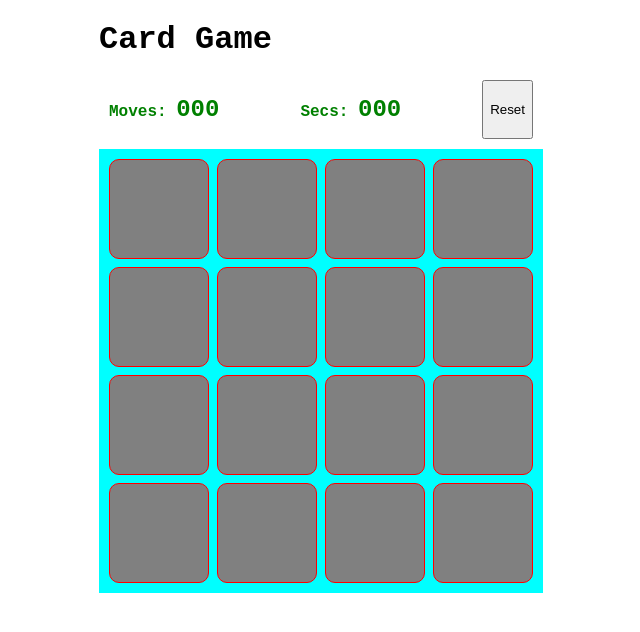
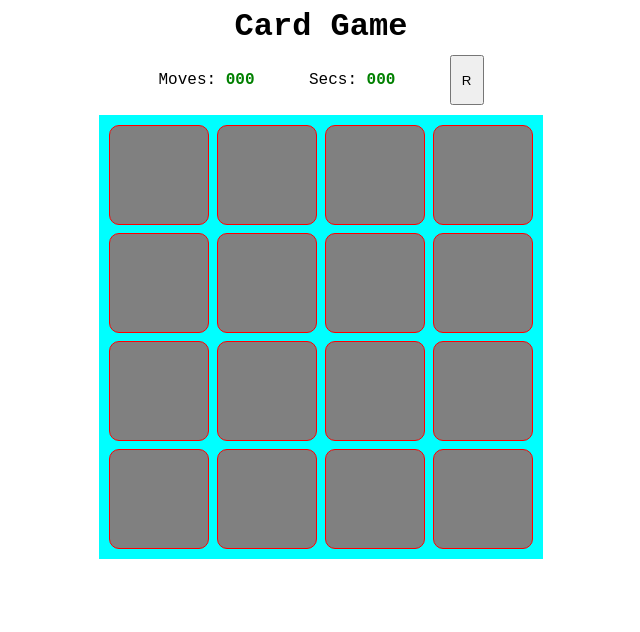
Before and after one commit to MagicMart/card-game-angular, an Angular app: page / in a window 1280 px wide. Shown: the top 632 px of the page, without its empty margins (319-959 px from the left). Built offline with nearby package versions, Linux system fonts and the light colour scheme.

Commit message:
update css

```diff
--- a/src/app/app.component.css
+++ b/src/app/app.component.css
@@ -2,3 +2,8 @@
   margin: 0 auto;
   width: fit-content;
 }
+
+h1 {
+  margin: 0 0 10px;
+  text-align: center;
+}
--- a/src/app/card-container/card-container.component.css
+++ b/src/app/card-container/card-container.component.css
@@ -9,14 +9,19 @@
 
 .score-panel {
   display: flex;
-  justify-content: space-between;
+  justify-content: space-evenly;
+  gap: 5px;
   margin: 10px;
 }
 
-p {
+.score-panel span {
   color: green;
   font-weight: bolder;
   font-size: 1.6rem;
+}
+
+button {
+  padding: 10px;
 }
 
 .number {
--- a/src/app/card-container/card-container.component.html
+++ b/src/app/card-container/card-container.component.html
@@ -5,7 +5,7 @@
   <p>
     Secs: <span class="number">{{ getTickWithPadding() }}</span>
   </p>
-  <button (click)="reset()">Reset</button>
+  <button (click)="reset()">R</button>
 </div>
 
 <div class="card-container">
```
